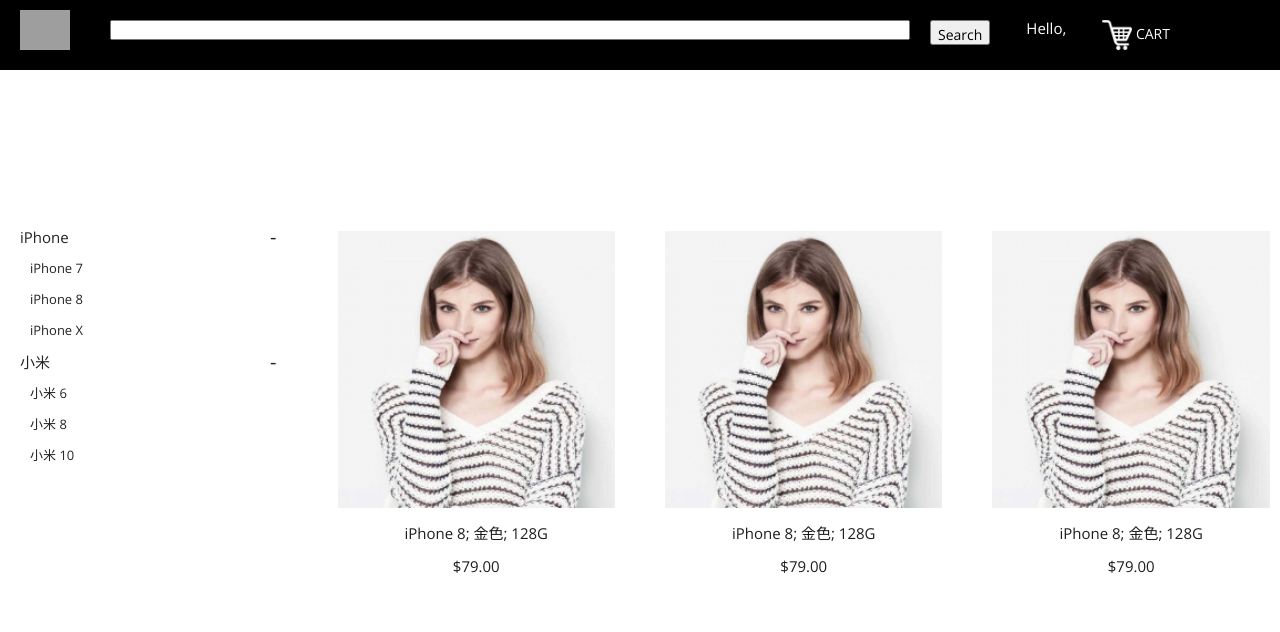
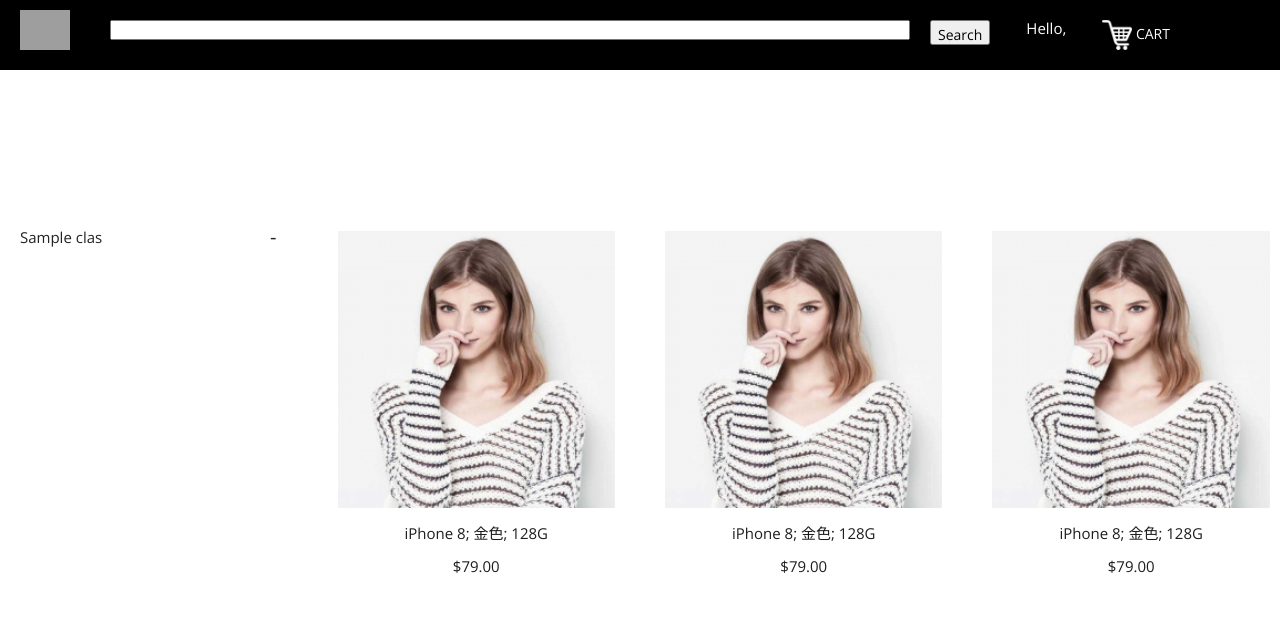
Before and after one commit to YouanZhang/Database-training, a Flask app: page / in a window 1280 px wide. Shown: the top 632 px of the page. Run offline with Flask 2, Linux system fonts and the light colour scheme; the visitor is signed in with stand-in values (Sample User, id 1); data comes from the database, SQL or seed files in the repository; tables that the repository leaves empty hold one stand-in row (values such as "Sample post"); some libraries are stand-ins or nearby versions; grey boxes are pictures that could not be loaded.

Commit message:
修改了home的left

```diff
--- a/修改了前端的项目/Shopping-Cart/DAO/link_database.py
+++ b/修改了前端的项目/Shopping-Cart/DAO/link_database.py
@@ -1,5 +1,5 @@
 import mysql.connector
 def link_mysql():
     #conn = mysql.connector.connect(user='root', password='vRt5leRdr8*t', database='online_shop2', use_unicode=True)
-    conn = mysql.connector.connect(user='root', password='root', database='online_shop6', use_unicode=True)
+    conn = mysql.connector.connect(user='root', password='root', database='online_shop7', use_unicode=True)
     return conn
--- a/修改了前端的项目/Shopping-Cart/main1.py
+++ b/修改了前端的项目/Shopping-Cart/main1.py
@@ -16,6 +16,7 @@ from Controller.buyer_control import *
 from Controller.class_control import *
 from Controller.sku_control import *
 from Controller.cart_control import *
+from Controller.home_control import *
 app = Flask(__name__)
 app.secret_key = 'random string'
 UPLOAD_FOLDER = 'static/uploads'
@@ -53,11 +54,18 @@ def root():
     loggedIn = test_getLoginDetails()
 #下面需要改，后期弄成自己的商品的入口
     if loggedIn:
+        print('test_已经登陆')
         if session['is_buyer']=='True':
-            return render_template('home.html',loggedIn=loggedIn)
+            valid,profileDatas= find_buyer_by_email(session['email'])
+            profileData=profileDatas[0]
+            buyer_id=profileData[0]
+            data=getRecommPage(buyer_id)
+            list1=getLeftList()
+            return render_template('home.html',loggedIn=loggedIn,data=data,list1=list1)
         else:
             return redirect(url_for('myshop'))
     else:
+        print('test_w未登陆')
         with sqlite3.connect('database.db') as conn:
             cur = conn.cursor()
             cur.execute('SELECT productId, name, price, description, image, stock FROM products')
@@ -65,7 +73,7 @@ def root():
             cur.execute('SELECT categoryId, name FROM categories')
             categoryData = cur.fetchall()
         itemData = parse(itemData)
-        return render_template('home.html', itemData=itemData, loggedIn=loggedIn, categoryData=categoryData)
+        return render_template('home.html', itemData=itemData, loggedIn=loggedIn, list1=list1)
 
 
 #测试使用，作为进入add_spu的入口
--- a/修改了前端的项目/Shopping-Cart/templates/home.html
+++ b/修改了前端的项目/Shopping-Cart/templates/home.html
@@ -169,24 +169,29 @@
                 <aside class="sidebar_widget">
                     <div class="widget_inner">
                         <div class="widget_list widget_categories">
+
                             <!-- 这里从数据库获取并展示目录 -->
                             <ul>
-                                <li class="widget_sub_categories sub_categories1"><a href="javascript:void(0)" class="active">iPhone</a>
+                                {% for i in list1 %}
+                                <li class="widget_sub_categories sub_categories1"><a href="javascript:void(0)" class="active">{{i[0][1]}}</a>
+                                    {% for x in i[1] %}
                                     <ul class="widget_dropdown_categories dropdown_categories1" style="display: block;">
                                         <!-- 每个spu点击后等效于搜索这个spu的关键词 -->
-                                        <li><a href="#">iPhone 7</a></li>
-                                        <li><a href="#">iPhone 8</a></li>
-                                        <li><a href="#">iPhone X</a></li>
+                                        {% if x[0]==SPU_Id %}
+                                        <li><a href="/root?SPU_Id={{x[0]}}">
+                                            <font  color="#febc8b">{{x[1]}}</font>
+                                            </a></li>
+                                        {% else %}
+                                        <li><a href="/root?SPU_Id={{x[0]}}">{{x[1]}}</a></li>
+                                        {% endif %}
                                     </ul>
+                                    {% endfor %}
                                 </li>
-                                <li class="widget_sub_categories sub_categories1"><a href="javascript:void(0)" class="active">小米</a>
-                                    <ul class="widget_dropdown_categories dropdown_categories1" style="display: block;">
-                                        <li><a href="#">小米 6</a></li>
-                                        <li><a href="#">小米 8</a></li>
-                                        <li><a href="#">小米 10</a></li>
-                                    </ul>
-                                </li>
+                                {% endfor %}
+
                             </ul>
+
+
                         </div>
                     </div>
                 </aside>
```
Also changed, not shown: 修改了前端的项目/Shopping-Cart/static/uploads/1593138401.jpg (added), 修改了前端的项目/Shopping-Cart/static/uploads/1593138727.png (added), 修改了前端的项目/Shopping-Cart/static/uploads/1593138982.jpg (added), 修改了前端的项目/Shopping-Cart/static/uploads/1593138996.jpg (added), 修改了前端的项目/Shopping-Cart/static/uploads/1593139006.jpg (added), 修改了前端的项目/Shopping-Cart/static/uploads/1593139056.jpg (added), 修改了前端的项目/Shopping-Cart/static/uploads/1593139063.jpg (added), 修改了前端的项目/Shopping-Cart/static/uploads/1593139071.jpg (added), 修改了前端的项目/Shopping-Cart/static/uploads/1593139095.jpg (added), 修改了前端的项目/Shopping-Cart/static/uploads/1593139319.jpg (added), 修改了前端的项目/Shopping-Cart/static/uploads/1593139352.jpg (added).
